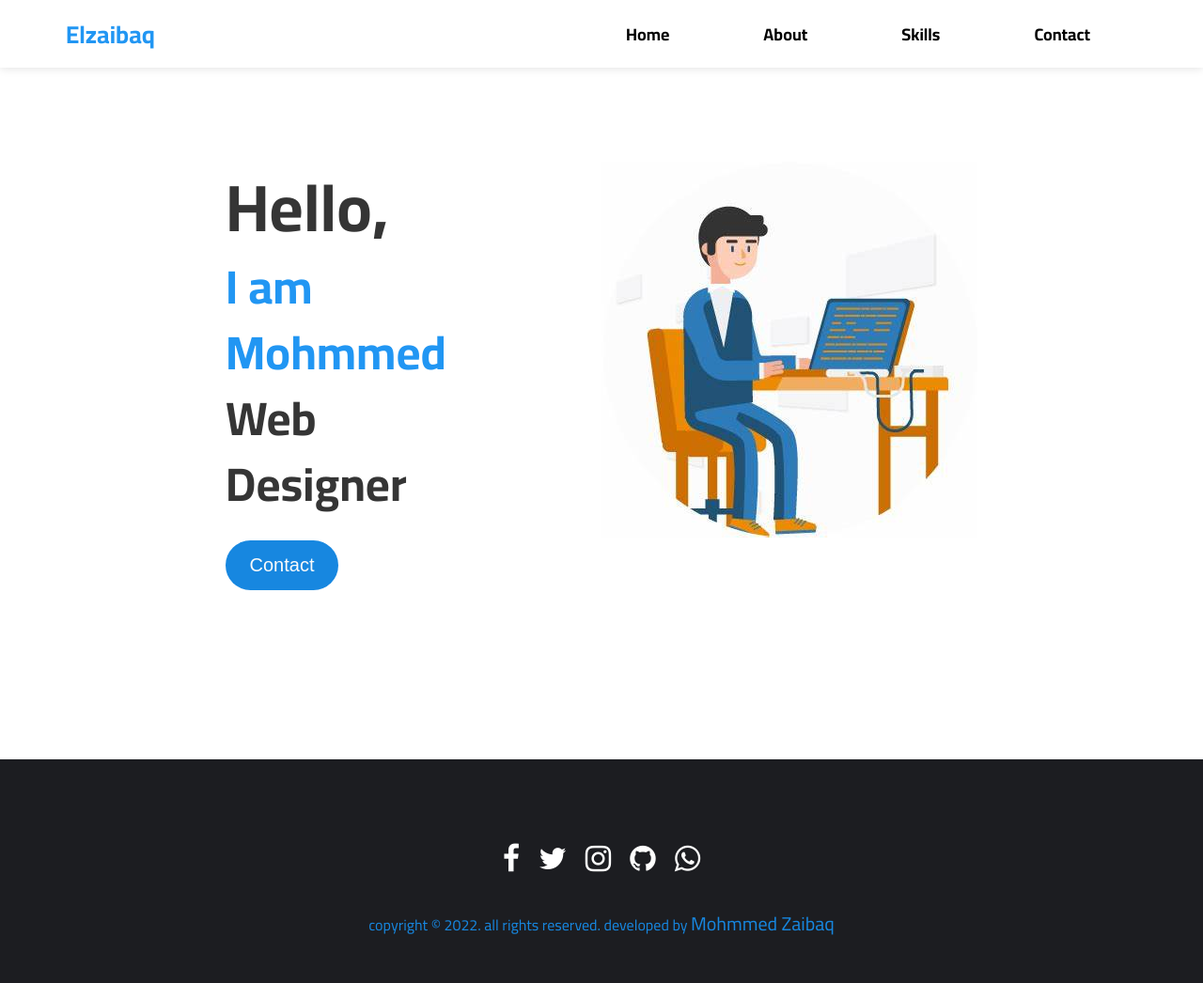
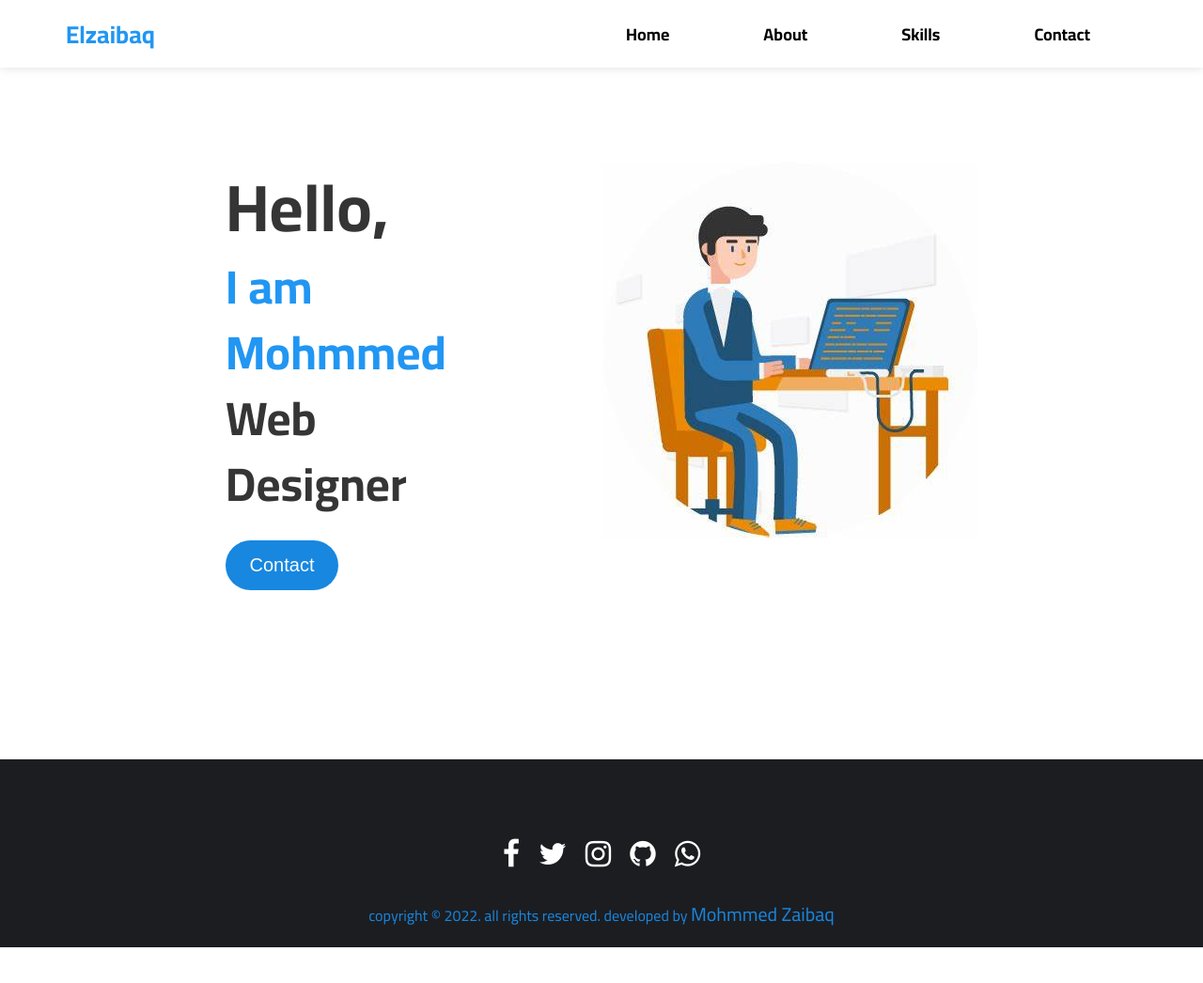
Before and after one commit to mohmmed-zaibaq/mohmmed-zaibaq, a plain HTML site: page index.html in a window 1280 px wide. Shown: the whole page at 94% size. After the commit the page ends 1008 px from the top, so only its background shows below. Drawn offline with Linux system fonts and the light colour scheme.

Commit message:
Update templet3.css

```diff
--- a/css/templet3.css
+++ b/css/templet3.css
@@ -145,7 +145,7 @@ ul {
 .final {
   background: #1c1d21;
   width: 100%;
-  height: 35%;
+  height: 25%;
 }
 .final-items {
   display: flex;
@@ -156,7 +156,7 @@ ul {
   display: flex;
   color: #fff;
   justify-content: center;
-  padding: 30px;
+  padding: 25px;
 }
 .final-icon li a {
   margin: 0 10px;
```
